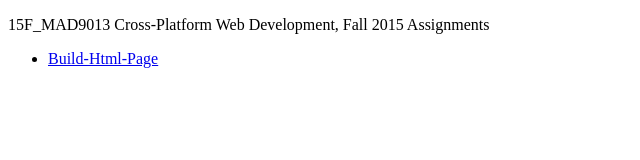
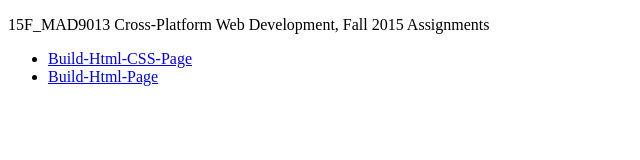
Before and after one commit to mang0055/Pages, a plain HTML site: page index.html in a window 1280 px wide. Shown: the whole page, without its empty margins (0-640 px from the left). Drawn offline with Linux system fonts and the light colour scheme.

Commit message:
HTML CSS Page
added page

```diff
--- a/index.html
+++ b/index.html
@@ -6,6 +6,7 @@
 <body>
     <p>15F_MAD9013 Cross-Platform Web Development, Fall 2015 Assignments</p>
     <ul>
+    	<li><a href="https://mang0055.github.io/Pages/HTML-CSS%20page/index.html" target="blank">Build-Html-CSS-Page</li>
         <li><a href="https://mang0055.github.io/Pages/Build-Html-page.html" target="blank">Build-Html-Page</li>
     </ul>
 </body>
```
